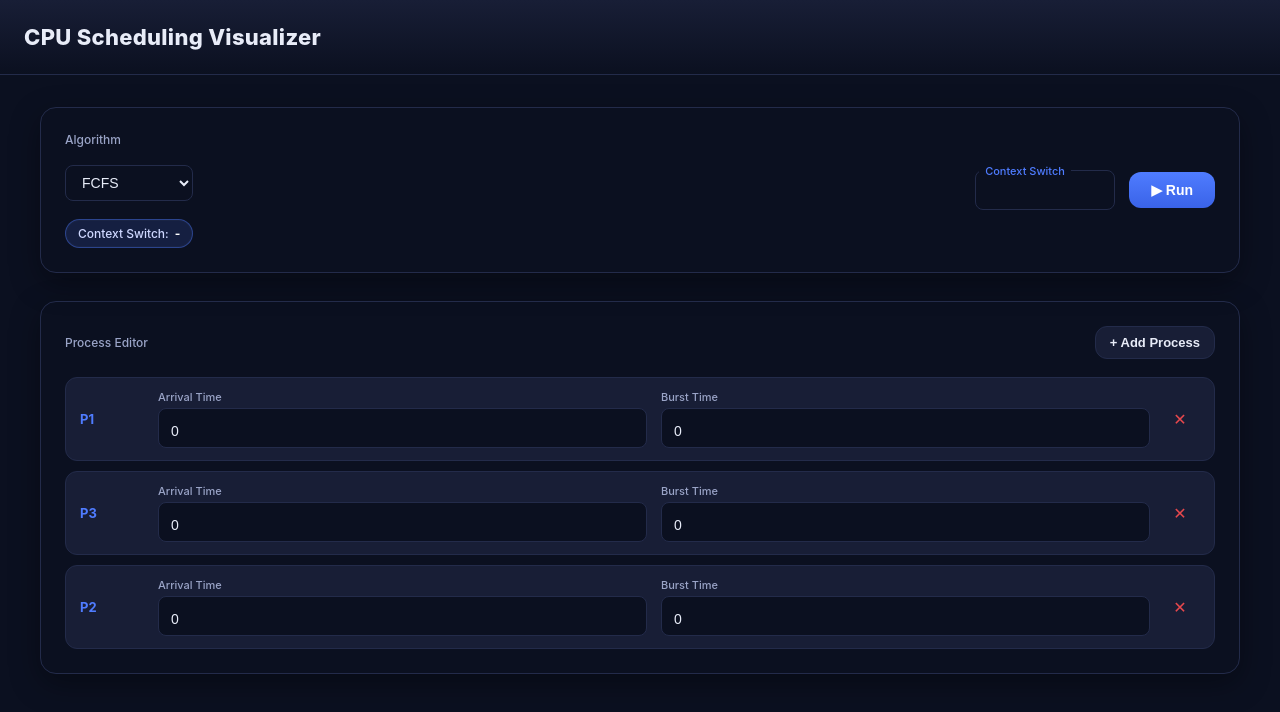
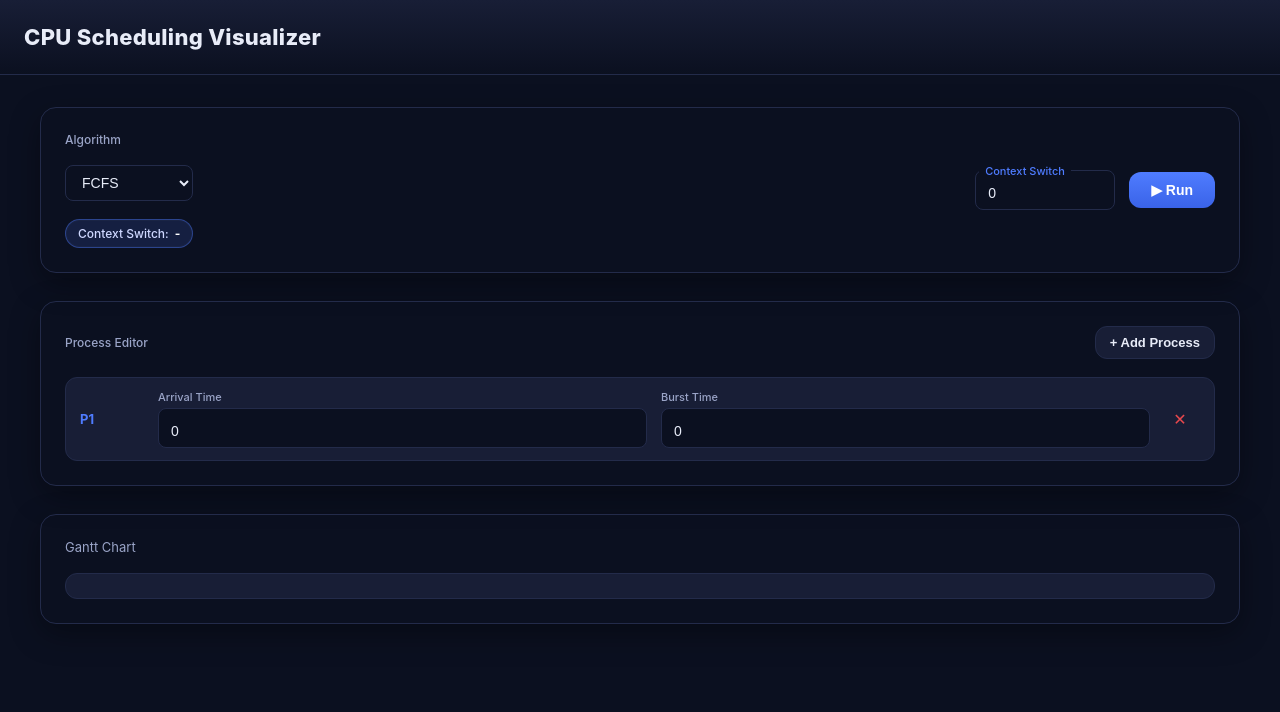
Before and after one commit to Soheil-N5/cpu-scheduling-simulator, a React (Create React App) app: page / in a window 1280 px wide. Shown: the top 712 px of the page. Built offline with nearby package versions, Linux system fonts and the light colour scheme.

Commit message:
Add Gantt chart, connect timeline, and implement SJF scheduling algorithm

```diff
--- a/src/App.css
+++ b/src/App.css
@@ -238,7 +238,6 @@ p {
   align-items: center;
 }
 
-
 .process-editor__add-btn {
   background: var(--color-surface-alt);
   border: 1px solid var(--color-border);
@@ -336,3 +335,82 @@ p {
   background: rgba(229, 72, 77, 0.2);
   border-color: rgba(229, 72, 77, 0.5);
 }
+/*
+   Gantt Chart
+ */
+
+.ganttchart {
+  display: flex;
+  align-items: stretch;
+  gap: 2px;
+  padding: 12px;
+
+  background: var(--color-surface-alt);
+  border-radius: var(--radius-md);
+  border: 1px solid var(--color-border);
+
+  overflow-x: auto;
+}
+.gantt-section{
+  display:flex;
+  flex-direction:column;
+  gap:18px
+}
+.gantt-block {
+  position: relative;
+  height: 32px;
+  min-width: 16px;
+
+  display: flex;
+  align-items: center;
+  justify-content: center;
+
+  font-size: 12px;
+  font-weight: 600;
+
+  border-radius: var(--radius-sm);
+  border: 1px solid var(--color-border);
+
+  background: var(--color-surface);
+  color: var(--color-text);
+
+  white-space: nowrap;
+}
+
+.gantt-label {
+  pointer-events: none;
+}
+
+.gantt-time-start,
+.gantt-time-end {
+  position: absolute;
+  top: -14px;
+  font-size: 10px;
+  color: var(--color-text-muted);
+  font-weight: 500;
+}
+
+.gantt-time-start {
+  left: 0;
+}
+
+.gantt-time-end {
+  right: 0;
+}
+
+.gantt-block.process {
+  background: rgba(79, 124, 255, 0.15);
+  border-color: rgba(79, 124, 255, 0.4);
+  color: #cfd8ff;
+}
+
+.gantt-block.cs {
+  background: #9aa4c7;
+  border-color: #7f88a8;
+  color: #111;
+}
+
+.gantt-block.idle {
+  background: var(--color-bg);
+  color: var(--color-text-muted);
+}
--- a/src/App.js
+++ b/src/App.js
@@ -1,44 +1,66 @@
 import './App.css';
 import { Toaster } from "react-hot-toast";
-
-import { useState,useEffect } from 'react';
+import { useState } from 'react';
 import AlgorithmSelector from './components/AlgorithmSelector';
 import ProcessEditor from './components/ProcessEditor';
+import toast from "react-hot-toast";
+import { fcfs } from './algorithms/FCFS';
+import { sjf } from './algorithms/SJF';
+import GanttChart from './components/GanttChart';
 function App() {
-const [processes,setProcesses] = useState([
+  const [processes, setProcesses] = useState([
     {
-  id:1,
-  arrivalTime:0,
-  burstTime:0,
-  remaningTime:0,
-  state:"new"
-},{
-  id:3,
-  arrivalTime:0,
-  burstTime:0,
-  remaningTime:0,
-  state:"new"
-},{
-  id:2,
-  arrivalTime:0,
-  burstTime:0,
-  remaningTime:0,
-  state:"new"
+      id: 1,
+      arrivalTime: 0,
+      burstTime: 0,
+      remainingTime: 0,
+      state: "new"
     }
-]);//list
-const [algorithm,setAlgorithm]=useState("");//string
-const [settings,setSettings]=useState({
-  "contextSwitch":0,
-  "timeQuantum":0,
-  "queues": []
-});//object cs , qtime , queue config
-const [timeline,setTimeline]=useState([]);//list
-const [metrics,setMetrics]=useState(null);//object
-useEffect(() => {
-  console.log(algorithm);
-}, [algorithm]);
+  ]);
 
-  return (<>
+  const [algorithm, setAlgorithm] = useState("");
+  const [settings, setSettings] = useState({
+    contextSwitch: 0,
+    timeQuantum: 0,
+    queues: []
+  });
+
+  const [timeline, setTimeline] = useState([]);
+  const [metrics, setMetrics] = useState(null);
+const handleRun = () => {
+  if (settings.contextSwitch === "") {
+    toast.error("Context Switch is required");
+    return;
+  }
+
+  if (Number(settings.contextSwitch) < 0) {
+    toast.error("Context Switch must be ≥ 0");
+    return;
+  }
+
+  let res;
+
+  switch (algorithm) {
+    case "fcfs":
+      res = fcfs({ processes, settings });
+      break;
+
+    case "sjf":
+      res = sjf({ processes, settings });
+      break;
+
+    default:
+      toast.error("Please select an algorithm");
+      return;
+  }
+
+  setTimeline(res.timeline);
+  setMetrics(res.metrics);
+};
+
+
+  return (
+    <>
       <Toaster
         position="top-right"
         toastOptions={{
@@ -48,28 +70,28 @@ useEffect(() => {
             border: "1px solid #232b4a",
             fontSize: "13px",
           },
-    success: {
-      iconTheme: {
-        primary: "#4f7cff",
-        secondary: "#fff",
-      },
-    },
-    error: {
-      iconTheme: {
-        primary: "#e5484d",
-        secondary: "#fff",
-      },
-    },
         }}
       />
+
       <div className="App">
         <header className="app-header">
           <h1>CPU Scheduling Visualizer</h1>
         </header>
 
         <main className="container">
-  <AlgorithmSelector algorithm={algorithm} setAlgorithm={setAlgorithm} setSettings={setSettings}/>
-  <ProcessEditor processes={processes} setProcesses={setProcesses}/>
+          <AlgorithmSelector
+            algorithm={algorithm}
+            setAlgorithm={setAlgorithm}
+            settings={settings}
+            setSettings={setSettings}
+            handleRun={handleRun}
+          />
+
+          <ProcessEditor
+            processes={processes}
+            setProcesses={setProcesses}
+          />
+          <GanttChart timeline={timeline}/>
         </main>
       </div>
     </>
--- a/src/algorithms/FCFS.js
+++ b/src/algorithms/FCFS.js
@@ -1,4 +1,7 @@
-export function fcfs(processes, settings) {
+export function fcfs({
+    processes,
+    settings
+}) {
     const list = [...processes]
     list.sort((a, b) => a.arrivalTime - b.arrivalTime);
     let time = 0
@@ -12,13 +15,23 @@ export function fcfs(processes, settings) {
             });
             time = p.arrivalTime
         }
+
         timeline.push({
             label: `P${p.id}`,
             start: time,
             end: time + p.burstTime,
 
         })
-        time += p.burstTime
+        time += p.burstTime;
+        if (settings.contextSwitch > 0) {
+            timeline.push({
+                label: `CS`,
+                start: time,
+                end: time + Number(settings.contextSwitch),
+
+            })
+            time += Number(settings.contextSwitch)
+        }
 
     }
     return {
--- /dev/null
+++ b/src/algorithms/SJF.js
@@ -0,0 +1,46 @@
+export function sjf({
+    processes,
+    settings
+}) {
+    const list = [...processes]
+    let time = 0
+    const timeline = []
+    while (list.length > 0) {
+        const readylist = list.filter(p => p.arrivalTime <= time);
+        if (readylist.length === 0) {
+            const nextArrival = Math.min(...list.map(p => p.arrivalTime));
+            timeline.push({
+                label: "IDLE",
+                start: time,
+                end: nextArrival,
+            });
+
+            time = nextArrival;
+            continue;
+        }
+        readylist.sort((a, b) => a.burstTime - b.burstTime);
+        const p = readylist[0];
+        timeline.push({
+            label: `P${p.id}`,
+            start: time,
+            end: time + Number(p.burstTime),
+        });
+
+        time += Number(p.burstTime);
+        const index = list.findIndex(x => x.id === p.id);
+        list.splice(index, 1);
+        if (settings.contextSwitch > 0) {
+            timeline.push({
+                label: "CS",
+                start: time,
+                end: time + Number(settings.contextSwitch),
+            });
+            time += Number(settings.contextSwitch);
+        }
+    }
+    return {
+        timeline,
+        metrics: null
+    };
+
+}
--- a/src/components/AlgorithmSelector.jsx
+++ b/src/components/AlgorithmSelector.jsx
@@ -1,10 +1,12 @@
 import { useState } from "react";
-import toast from "react-hot-toast";
 
-export default function AlgorithmSelector({ setAlgorithm,setSettings }) {
+export default function AlgorithmSelector({
+  setAlgorithm,
+  setSettings,
+  handleRun,
+  settings,
+}) {
   const [preemptive, setPreemptive] = useState(false);
-  const [contextSwitch, setContextSwitch] = useState("");
-  const [timeQuantum, setTimeQuantum] = useState("");
 
   const algorithms = [
     { value: "fcfs", label: "FCFS" },
@@ -22,34 +24,6 @@ export default function AlgorithmSelector({ setAlgorithm,setSettings }) {
     setPreemptive(value === "rr");
   };
 
-  const handleRun = () => {
-    if (contextSwitch === "") {
-      toast.error("Context Switch is required");
-      return;
-    }
-
-    if (Number(contextSwitch) < 0) {
-      toast.error("Context Switch must be ≥ 0");
-      return;
-    }
-
-    if (preemptive) {
-      if (timeQuantum === "") {
-        toast.error("Time Quantum is required for Round Robin");
-        return;
-      }
-
-      if (Number(timeQuantum) < 1) {
-        toast.error("Time Quantum must be ≥ 1");
-        return;
-      }
-    }
-
-    toast.success("Simulation started 🚀");
-
-
-  };
-
   return (
     <div className="section-container">
       <div className="left-content">
@@ -64,12 +38,12 @@ export default function AlgorithmSelector({ setAlgorithm,setSettings }) {
 
         <div className="tags">
           <span className="tag accent">
-            Context Switch: <strong>{contextSwitch || "-"}</strong>
+            Context Switch: <strong>{settings.contextSwitch || "-"}</strong>
           </span>
 
           {preemptive && (
             <span className="tag accent">
-              Time Quantum: <strong>{timeQuantum || "-"}</strong>
+              Time Quantum: <strong>{settings.timeQuantum || "-"}</strong>
             </span>
           )}
         </div>
@@ -81,10 +55,14 @@ export default function AlgorithmSelector({ setAlgorithm,setSettings }) {
             type="text"
             inputMode="numeric"
             placeholder=" "
-            value={contextSwitch}
+            value={settings.contextSwitch}
             onChange={(e) => {
               const v = e.target.value;
-              if (/^\d*$/.test(v)) setContextSwitch(v);
+              if (/^\d*$/.test(v))
+                setSettings((prev) => ({
+                  ...prev,
+                  contextSwitch: Number(v),
+                }));
             }}
           />
           <label>Context Switch</label>
@@ -96,10 +74,14 @@ export default function AlgorithmSelector({ setAlgorithm,setSettings }) {
               type="text"
               inputMode="numeric"
               placeholder=" "
-              value={timeQuantum}
+              value={settings.timeQuantum}
               onChange={(e) => {
                 const v = e.target.value;
-                if (/^\d*$/.test(v)) setTimeQuantum(v);
+                if (/^\d*$/.test(v))
+                  setSettings((prev) => ({
+                    ...prev,
+                    timeQuantum: Number(v),
+                  }));
               }}
             />
             <label>Time Quantum</label>
--- /dev/null
+++ b/src/components/GanttChart.jsx
@@ -0,0 +1,30 @@
+export default function Ganttchart({ timeline }) {
+  const getBlockClass = (block) => {
+    if (block.label.startsWith("P")) return "process";
+    if (block.label === "CS") return "cs";
+    if (block.label === "IDLE") return "idle";
+    return "";
+  };
+
+  return (
+    <div className="section-container gantt-section">
+      <p>Gantt Chart</p>
+
+      <div className="ganttchart">
+        {timeline.map((block, index) => (
+          <div
+            key={index}
+            className={`gantt-block ${getBlockClass(block)}`}
+            style={{ width: (block.end - block.start) * 40 }}
+          >
+            {index ===  0? (
+              <span className="gantt-time-start">{block.start}</span>
+            ) : null}
+            <span className="gantt-label">{block.label}</span>
+            <span className="gantt-time-end">{block.end}</span>
+          </div>
+        ))}
+      </div>
+    </div>
+  );
+}
--- a/src/components/ProcessEditor.jsx
+++ b/src/components/ProcessEditor.jsx
@@ -11,8 +11,8 @@ export default function ProcessEditor({ processes, setProcesses }) {
       ...processes,
       {
         id: processes.length + 1,
-        arrivalTime: "0",
-        burstTime: "1",
+        arrivalTime: 0,
+        burstTime: 1,
       },
     ]);
   };
```
Lines whose indentation alone changed are shown as unchanged.
